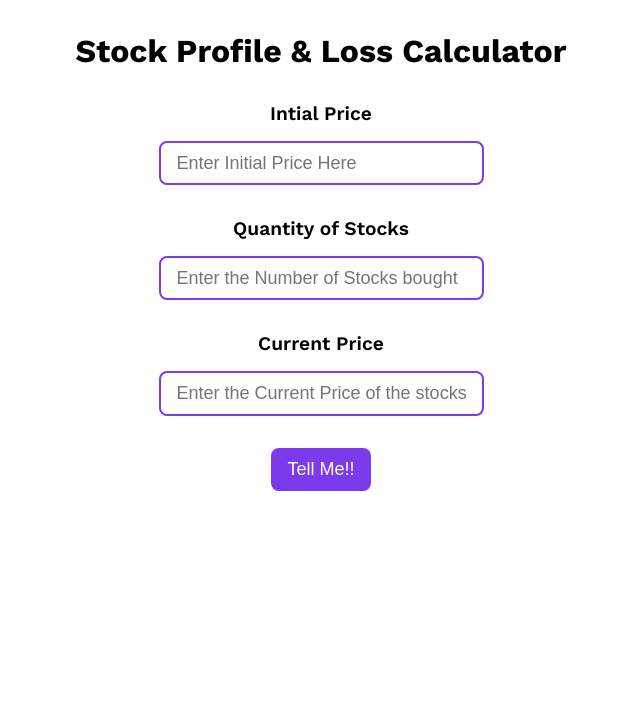
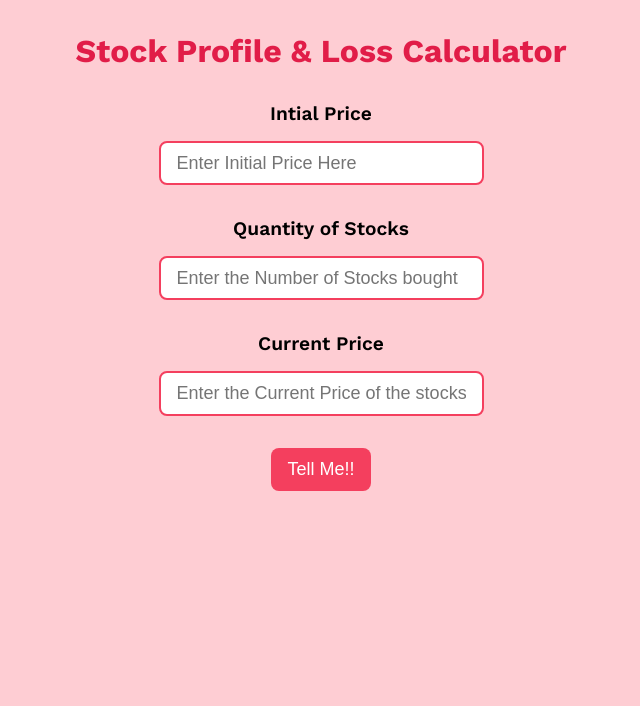
Before and after one commit to Gauravscriptx/profit-and-loss, a plain HTML site: page index.html in a window 1280 px wide. Shown: the top 706 px of the page, without its empty margins (319-959 px from the left). Drawn offline with nearby package versions, Linux system fonts and the light colour scheme.

Commit message:
Update style.css

```diff
--- a/style.css
+++ b/style.css
@@ -7,12 +7,13 @@
 }
 
 :root {
-  --primary-color: #7c3aed;
+  --primary-color: #f43f5e;
 }
 
 body {
   font-family: 'Work Sans', sans-serif;
   text-align: center;
+  background-color: #fecdd3;
 }
 
 a {
@@ -27,6 +28,7 @@ li {
 header h1 {
   text-align: center;
   margin: 2rem;
+  color: #e11d48;
 }
 
 .input-label {
```
